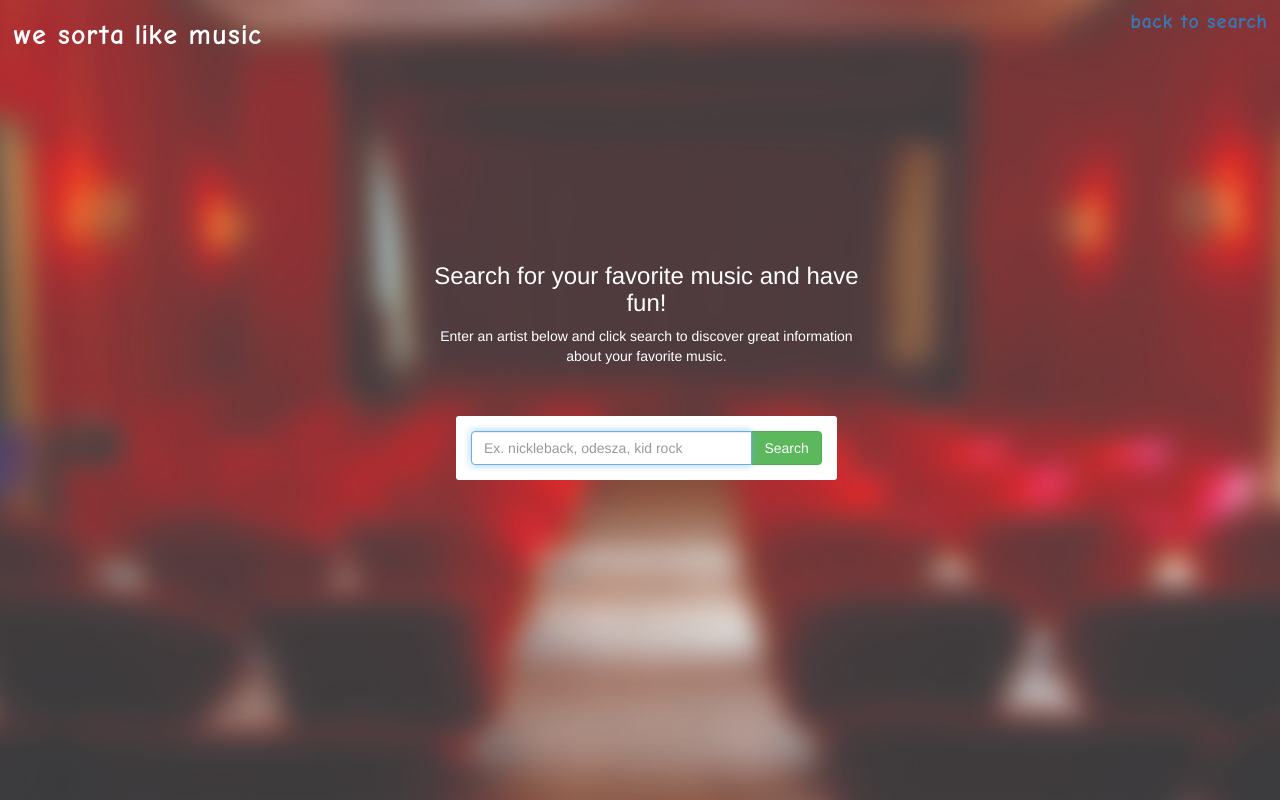
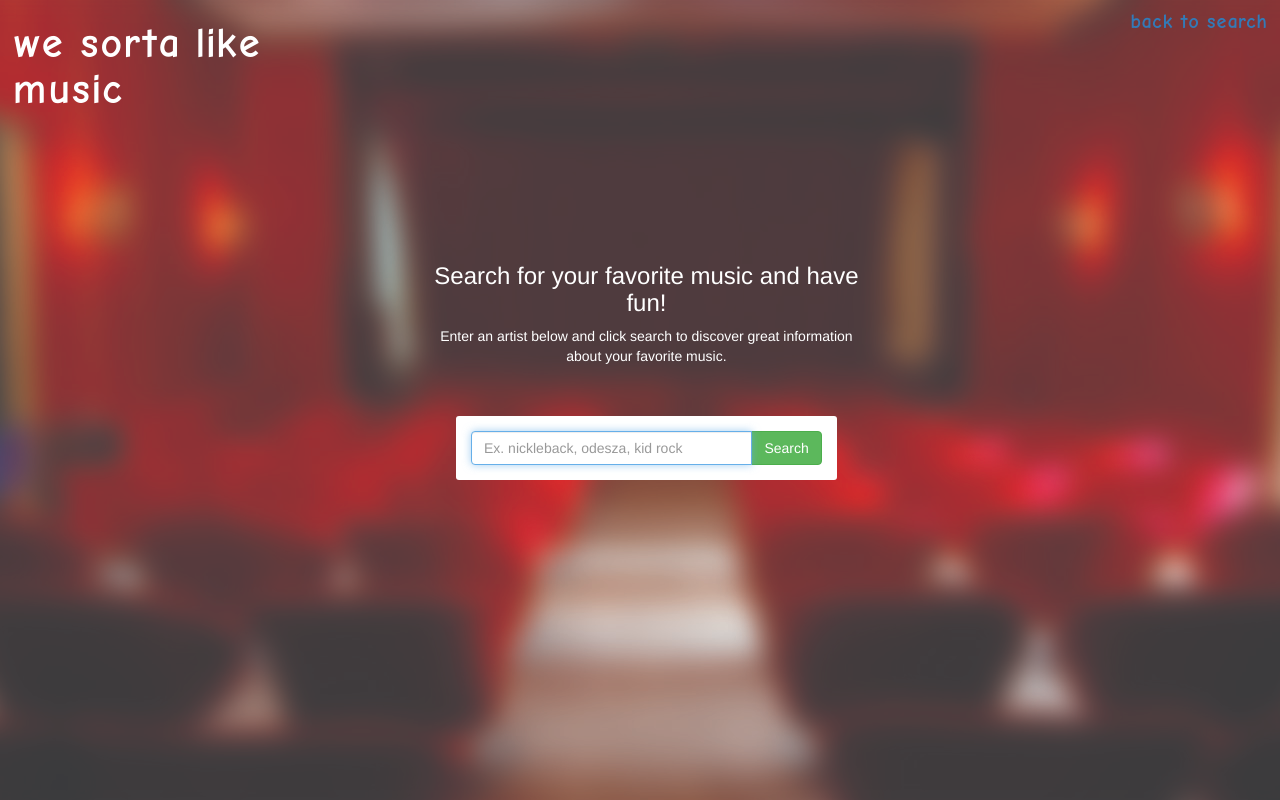
Before and after one commit to ehelbig1/albumApp, an Angular app: page / in a window 1280 px wide. Built offline with nearby package versions, Linux system fonts and the light colour scheme.

Commit message:
changes to css

```diff
--- a/src/app/app.component.css
+++ b/src/app/app.component.css
@@ -19,7 +19,7 @@
 }
 
 .logo h3{
-    font-size: 200%;
+    font-size: 300%;
 }
 
 .newSearch{
--- a/src/app/app.component.html
+++ b/src/app/app.component.html
@@ -42,6 +42,7 @@
           </div>
           <div class="col-xl-8 col-lg-8 col-md-8 col-sm-6 col-xm-6">
               <h1>{{moreInfo.name}}</h1>
+              <a target="_blank" href="{{moreInfo.link}}">-view in spotify</a>
               <h4>Release: {{moreInfo.releaseDate}}</h4>
               <h3>{{moreInfo.artist}}</h3>
           </div>
@@ -49,8 +50,7 @@
           <div class="col-xl-8 col-lg-8 col-md-8 col-sm-6 col-xm-6">
               <h3>Tracks</h3>
               <div class="tracks" *ngFor="let track of moreInfo.tracks">
-                  <p>{{track.track}}</p>
-                  <a target="_blank" href="{{track.preview}}">preview</a>
+                  <p>{{track.track}}<a target="_blank" href="{{track.preview}}">-preview</a></p>
               </div>
 
           </div>
--- a/src/app/app.component.ts
+++ b/src/app/app.component.ts
@@ -84,10 +84,12 @@ export class AppComponent {
                         };
 
                         for(var i = 0; i < this.response.albums[0].tracks.items.length; i++){
+
                             this.album.tracks.push({
                                 track: this.response.albums[0].tracks.items[i].name,
                                 duration: this.response.albums[0].tracks.items[i].duration_ms,
-                                preview: this.response.albums[0].tracks.items[i].preview_url
+                                preview: this.response.albums[0].tracks.items[i].preview_url,
+                                link: this.response.albums[0].link
                             })
                         }
                         this.moreInfo = this.album;
```
